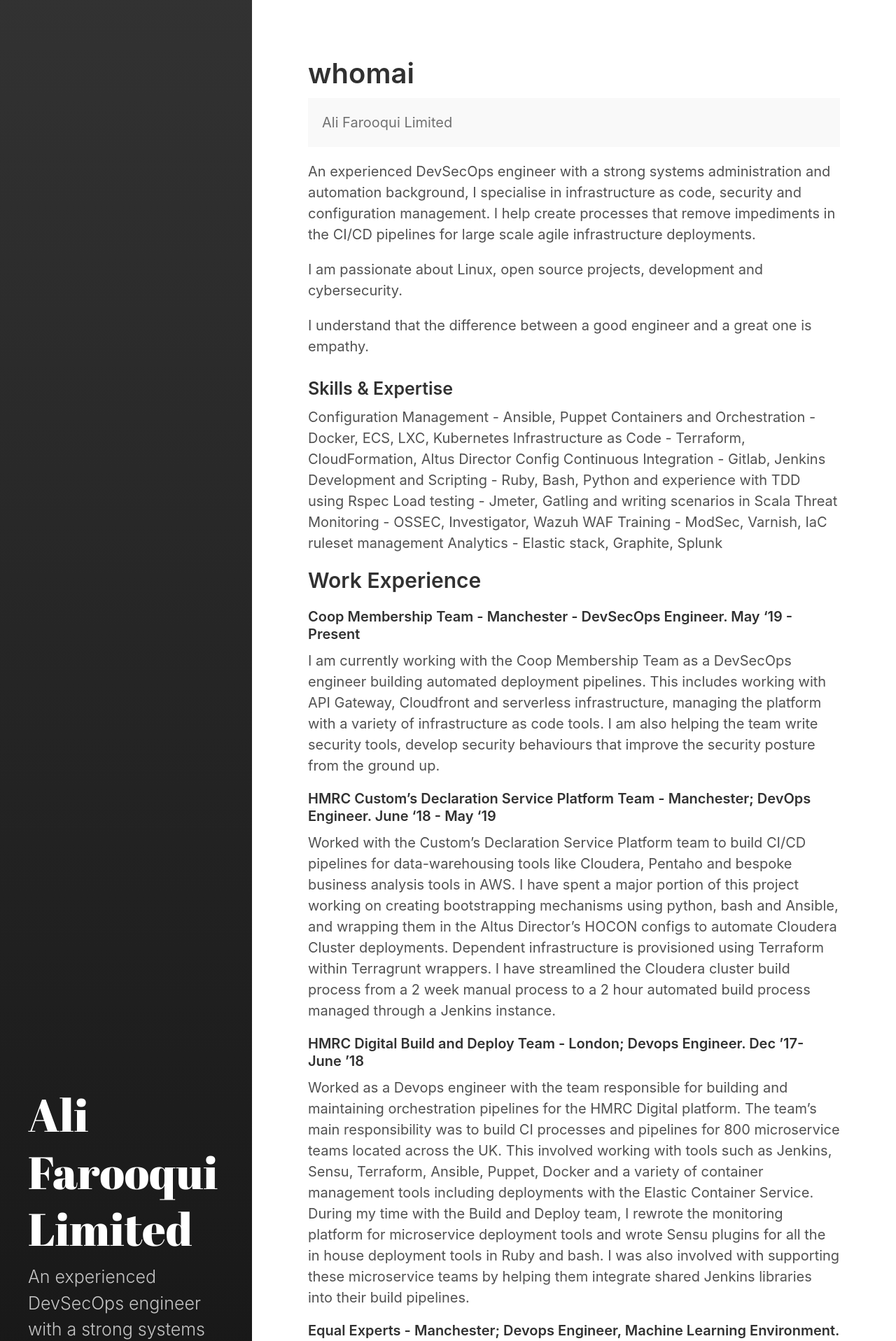
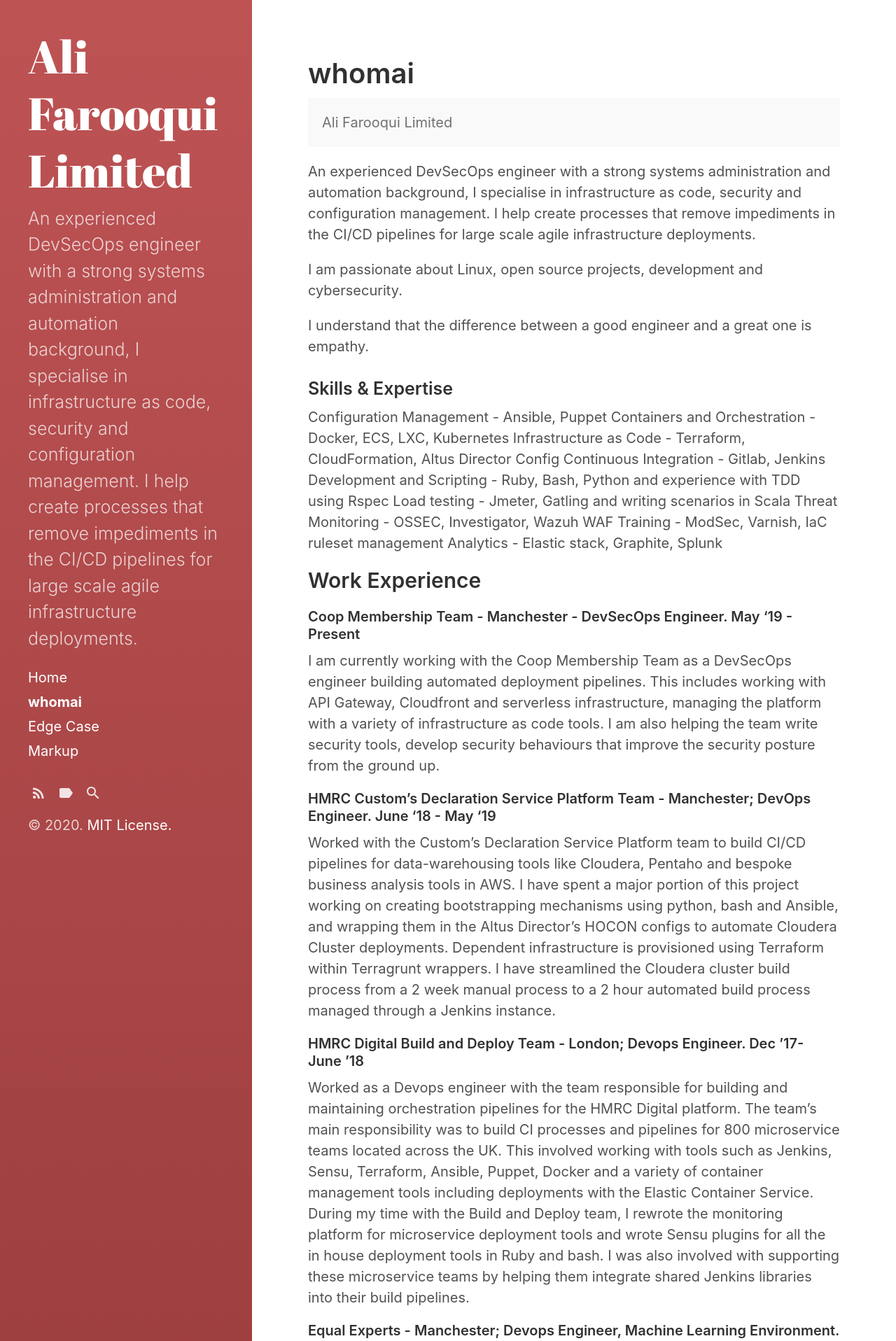
Before and after one commit to alimurtazafarooqui/alifarooqui.github.io, a Jekyll site: the page built from about.md, in a window 1280 px wide. Shown: the top 1916 px of the page at 70% size. Built offline with Jekyll 4.4.1, drawn with Linux system fonts in a browser that asks for light colours.

Commit message:
v2. Updating jekyll

```diff
--- a/_includes/favicons.html
+++ b/_includes/favicons.html
@@ -1,2 +1,2 @@
-<link rel="apple-touch-icon-precomposed" sizes="144x144" href="{{ "/favicon.png" | relative_url }}" />
+<link rel="apple-touch-icon-precomposed" sizes="144x144" href="{{ "/favicon.jpg" | relative_url }}" />
 <link rel="shortcut icon" href="{{ "/favicon.ico" | relative_url}}" />
--- a/assets/css/main.scss
+++ b/assets/css/main.scss
@@ -3,4 +3,7 @@
 # only main files contain this front matter, not partials.
 ---
 
+$sidebar-bg-color: #ac4142;
+$link-color: #ac4142;
+$sidebar-sticky: false;
 @import "hydeout";
```
Also changed, not shown: about.md (+1 -0 lines), favicon.jpg (added).
